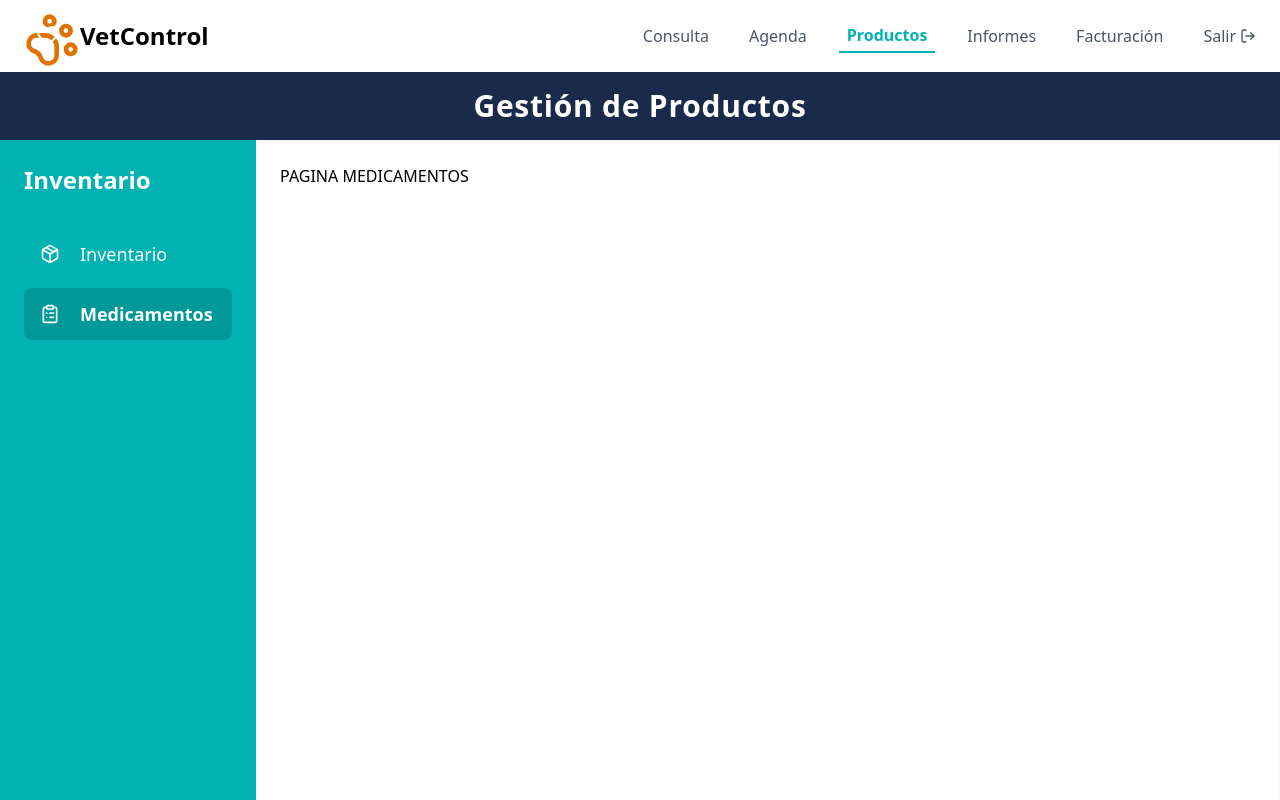
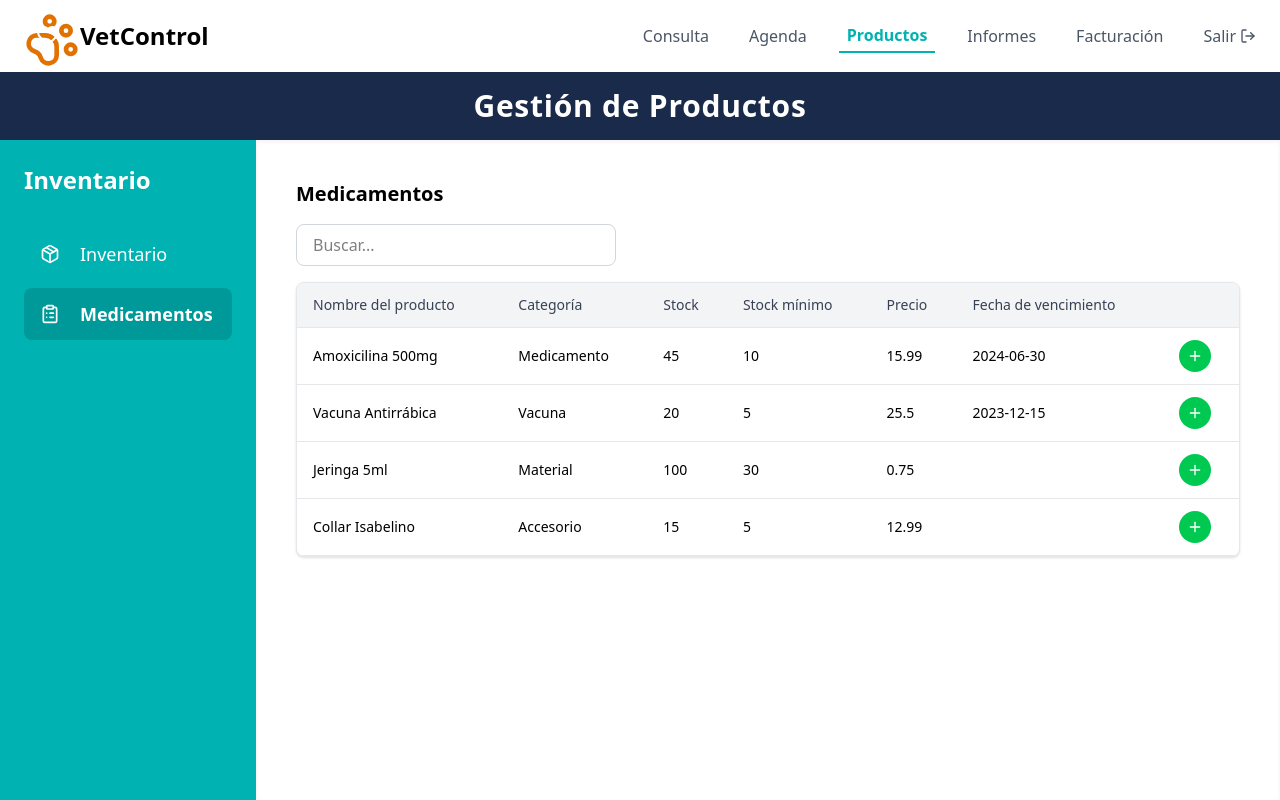
Before and after one commit to GabooMedina/VetControl-Frontend, a React (Vite) app: page /dashboard/productos/medicamentos in a window 1280 px wide. Built offline with nearby package versions, Linux system fonts and the light colour scheme.

Commit message:
Se genero las rutas y correción de errores

```diff
--- a/src/components/modules/products/Medications.tsx
+++ b/src/components/modules/products/Medications.tsx
@@ -2,11 +2,9 @@ import { useEffect, useState } from "react";
 import { useLocation } from "react-router-dom";
 import { Plus } from "lucide-react";
 import { CrudModal } from "../../shared/Modal";
-import { PrimaryButton } from "../../shared/PrimaryButton";
 import DataTable from "../../shared/DataTable";
 import { Field } from "../../../Interfaces/TypesData";
 
-// Estructura del formulario
 const fields: Field[] = [
   { name: "name", label: "Nombre del producto", type: "text" },
   {
@@ -26,7 +24,6 @@ const fields: Field[] = [
   { name: "expiryDate", label: "Fecha de vencimiento", type: "date" },
 ];
 
-// Datos de ejemplo para el inventario
 const mockInventory = [
   {
     id: "1",
@@ -66,12 +63,12 @@ const mockInventory = [
   },
 ];
 
-export default function InventoryPage() {
-  const location = useLocation(); // Detecta cambios de ruta
+export default function MedicationsModule() {
+  const location = useLocation();
   const [open, setOpen] = useState(false);
   const [data, setData] = useState<typeof mockInventory>([]);
+  const [selectedRow, setSelectedRow] = useState<any | null>(null);
 
-  // Cada vez que cambia la ruta, recargamos datos
   useEffect(() => {
     setData(mockInventory);
   }, [location.pathname]);
@@ -80,16 +77,7 @@ export default function InventoryPage() {
     const newItem = { ...item, id: (data.length + 1).toString() };
     setData([...data, newItem]);
     setOpen(false);
-  };
-
-  const handleEdit = (item: any) => {
-    const updated = data.map((d) => (d.id === item.id ? item : d));
-    setData(updated);
-  };
-
-  const handleDelete = (id: string) => {
-    const filtered = data.filter((d) => d.id !== id);
-    setData(filtered);
+    setSelectedRow(null);
   };
 
   const tableFields = fields.map((field) => ({
@@ -98,20 +86,30 @@ export default function InventoryPage() {
     render: (value: any) => value,
   }));
 
+  // Agregar columna con botón "+"
+  tableFields.push({
+    name: "action",
+    label: "",
+    render: () => (
+      <button
+        onClick={() => setOpen(true)}
+        className="text-white bg-green-500 hover:bg-green-600 p-2 rounded-full"
+        title="Agregar"
+      >
+        <Plus className="w-4 h-4" />
+      </button>
+    ),
+  });
+
   return (
     <div className="p-4">
-      <div className="flex justify-between items-center mb-4">
-        <h2 className="text-xl font-bold">Inventario</h2>
-        <PrimaryButton onClick={() => setOpen(true)}>
-          <Plus className="w-4 h-4 mr-2" /> Nuevo producto
-        </PrimaryButton>
-      </div>
+      <h2 className="text-xl font-bold mb-4">Medicamentos</h2>
 
       <DataTable
         fields={tableFields}
         initialData={data}
-        onEdit={handleEdit}
-        onDelete={(id) => handleDelete(id)}
+        onEdit={undefined}
+        onDelete={undefined}
         className="mt-1"
       />
 
@@ -120,7 +118,10 @@ export default function InventoryPage() {
         title="Agregar nuevo producto"
         fields={fields}
         onSubmit={handleAdd}
-        onClose={() => setOpen(false)}
+        onClose={() => {
+          setOpen(false);
+          setSelectedRow(null);
+        }}
       />
     </div>
   );
--- a/src/main.tsx
+++ b/src/main.tsx
@@ -9,6 +9,7 @@ import { HistoryModule } from './components/modules/records/HistoryModule';
 import { BillingModule } from './components/modules/billing/BillingModule';
 import './index.css'
 import InventoryPage from './components/modules/products/Inventory';
+import MedicationsModule from './components/modules/products/Medications';
 //import InventoryPage from './components/modules/products/inventory';
 
 const router = createBrowserRouter([
@@ -47,7 +48,7 @@ const router = createBrowserRouter([
         path: 'productos',
         children: [
           { path: 'inventario', element: <InventoryPage/> },
-          { path: 'medicamentos', element: <div>PAGINA MEDICAMENTOS</div> }
+          { path: 'medicamentos', element: <MedicationsModule/> }
         ]
       },
       {
```
